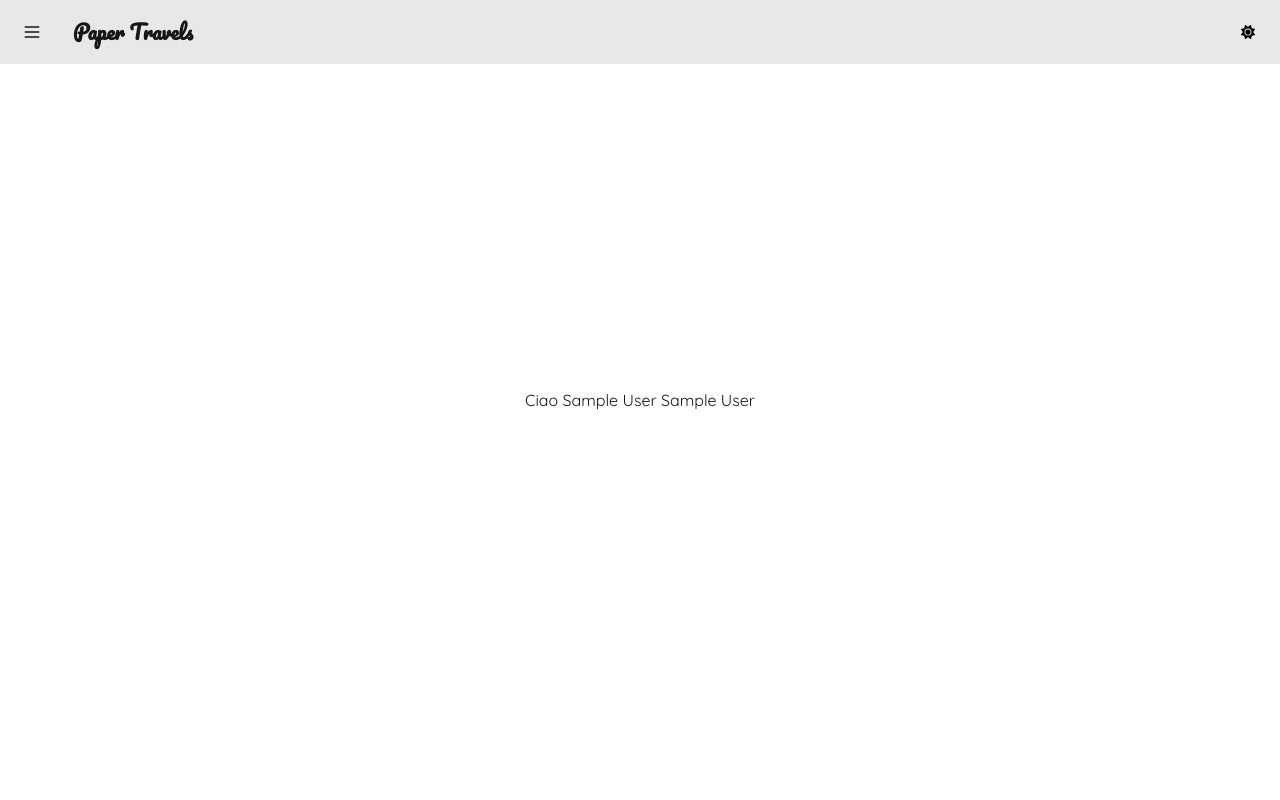
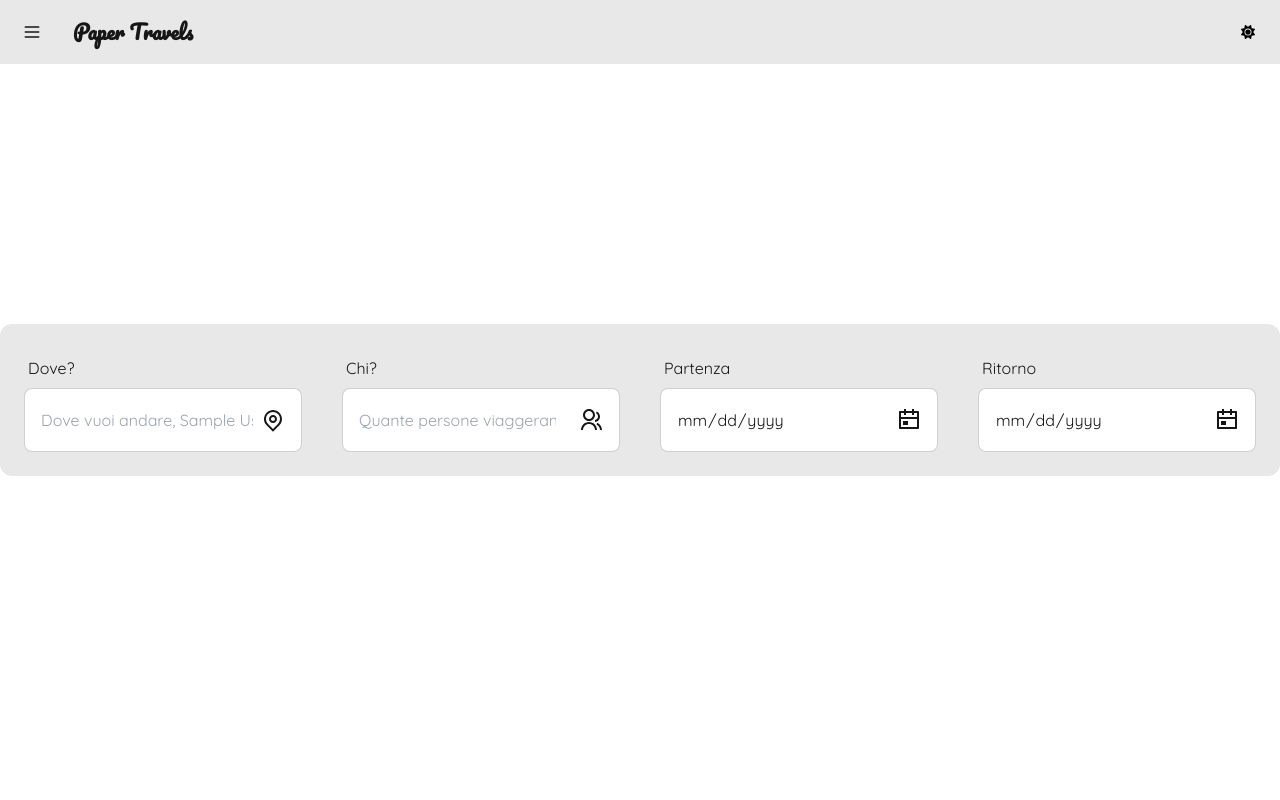
Before and after one commit to Reyunityone/Capolavoro, a PHP site: page /homepage.php in a window 1280 px wide. Run offline with PHP 8.4, Linux system fonts and the light colour scheme; the visitor is signed in with stand-in values (Sample User, id 1); some libraries are stand-ins or nearby versions.

Commit message:
boccoletti d'oro

```diff
--- a/homepage.css
+++ b/homepage.css
@@ -30,3 +30,7 @@ svg.trail path{
     stroke-linecap: round;
     stroke-linejoin: round;
 }
+
+input[type='date']::-webkit-calendar-picker-indicator {
+    background: transparent;
+}
--- a/homepage.php
+++ b/homepage.php
@@ -11,7 +11,7 @@
   <title>Document</title>
 </head>
 
-<body>
+<body class="transition-colors duration-200">
   <div class="navbar bg-base-200 fixed top-0 left-0">
     <div class="flex-none">
       <div class="dropdown">
@@ -37,7 +37,7 @@
     <div class="flex-none">
       <button class="btn btn-ghost" id="change-theme">
         <label for="change-theme" id="sun" class="hidden"><svg viewBox="0 0 384 512" height="1em"
-            xmlns="http://www.w3.org/2000/svg" class="moon">
+            xmlns="http://www.w3.org/2000/svg" class="moon stroke-white fill-white">
             <path
               d="M223.5 32C100 32 0 132.3 0 256S100 480 223.5 480c60.6 0 115.5-24.2 155.8-63.4c5-4.9 6.3-12.5 3.1-18.7s-10.1-9.7-17-8.5c-9.8 1.7-19.8 2.6-30.1 2.6c-96.9 0-175.5-78.8-175.5-176c0-65.8 36-123.1 89.3-153.3c6.1-3.5 9.2-10.5 7.7-17.3s-7.3-11.9-14.3-12.5c-6.3-.5-12.6-.8-19-.8z">
             </path>
@@ -51,13 +51,51 @@
       </button>
     </div>
   </div>
+  <div class="container flex items-center justify-center w-screen gap-10 bg-base-200 p-6 rounded-xl">
+    <div class="search-component w-1/4">
+      <div class="label">
+        <span class="bold">Dove?</span>
+      </div>
+      <label class="input input-bordered flex items-center gap-2 w-full h-16 cursor-text">
+        <?php
+        session_start();
+          echo "<input type='text' class='grow cursor-text' placeholder='Dove vuoi andare, ".$_SESSION["nome"]."?' required='' />";
+        ?>
+        <svg xmlns="http://www.w3.org/2000/svg" viewBox="0 0 24 24" width="24" height="24" fill="currentColor"><path d="M12 20.8995L16.9497 15.9497C19.6834 13.2161 19.6834 8.78392 16.9497 6.05025C14.2161 3.31658 9.78392 3.31658 7.05025 6.05025C4.31658 8.78392 4.31658 13.2161 7.05025 15.9497L12 20.8995ZM12 23.7279L5.63604 17.364C2.12132 13.8492 2.12132 8.15076 5.63604 4.63604C9.15076 1.12132 14.8492 1.12132 18.364 4.63604C21.8787 8.15076 21.8787 13.8492 18.364 17.364L12 23.7279ZM12 13C13.1046 13 14 12.1046 14 11C14 9.89543 13.1046 9 12 9C10.8954 9 10 9.89543 10 11C10 12.1046 10.8954 13 12 13ZM12 15C9.79086 15 8 13.2091 8 11C8 8.79086 9.79086 7 12 7C14.2091 7 16 8.79086 16 11C16 13.2091 14.2091 15 12 15Z"></path></svg>
+      </label>
+    </div>
+    <div class="search-component w-1/4">
+      <div class="label">
+        <span class="bold">Chi?</span>
+      </div>
+      <label class="input input-bordered flex items-center gap-2 w-full h-16 cursor-text">
+        <input type="number" min="1" class="grow cursor-text" placeholder="Quante persone viaggeranno?" required='' />
+        <svg xmlns="http://www.w3.org/2000/svg" viewBox="0 0 24 24" width="24" height="24" fill="currentColor"><path d="M2 22C2 17.5817 5.58172 14 10 14C14.4183 14 18 17.5817 18 22H16C16 18.6863 13.3137 16 10 16C6.68629 16 4 18.6863 4 22H2ZM10 13C6.685 13 4 10.315 4 7C4 3.685 6.685 1 10 1C13.315 1 16 3.685 16 7C16 10.315 13.315 13 10 13ZM10 11C12.21 11 14 9.21 14 7C14 4.79 12.21 3 10 3C7.79 3 6 4.79 6 7C6 9.21 7.79 11 10 11ZM18.2837 14.7028C21.0644 15.9561 23 18.752 23 22H21C21 19.564 19.5483 17.4671 17.4628 16.5271L18.2837 14.7028ZM17.5962 3.41321C19.5944 4.23703 21 6.20361 21 8.5C21 11.3702 18.8042 13.7252 16 13.9776V11.9646C17.6967 11.7222 19 10.264 19 8.5C19 7.11935 18.2016 5.92603 17.041 5.35635L17.5962 3.41321Z"></path></svg>
+        </svg>
+      </label>
+    </div>
+    <div class="search-component w-1/4">
+      <div class="label">
+        <span class="bold">Partenza</span>
+      </div>
+      <label class="input input-bordered flex items-center gap-2 w-full h-16 cursor-text">
+        <input type="date" class="grow cursor-text" placeholder="Quando vuoi partire?" onclick="this.showPicker?.()"/>
+        <svg xmlns="http://www.w3.org/2000/svg" viewBox="0 0 24 24" width="24" height="24" fill="currentColor"><path d="M9 1V3H15V1H17V3H21C21.5523 3 22 3.44772 22 4V20C22 20.5523 21.5523 21 21 21H3C2.44772 21 2 20.5523 2 20V4C2 3.44772 2.44772 3 3 3H7V1H9ZM20 11H4V19H20V11ZM11 13V17H6V13H11ZM7 5H4V9H20V5H17V7H15V5H9V7H7V5Z"></path></svg>
+      </label>
+    </div>
+    <div class="search-component w-1/4">
+      <div class="label">
+        <span class="bold">Ritorno</span>
+      </div>
+      <label class="input input-bordered flex items-center gap-2 w-full h-16 cursor-text">
+        <input type="date" class="grow cursor-text" placeholder="Quando tornerai?" onclick="this.showPicker?.()"/>
+        <svg xmlns="http://www.w3.org/2000/svg" viewBox="0 0 24 24" width="24" height="24" fill="currentColor"><path d="M9 1V3H15V1H17V3H21C21.5523 3 22 3.44772 22 4V20C22 20.5523 21.5523 21 21 21H3C2.44772 21 2 20.5523 2 20V4C2 3.44772 2.44772 3 3 3H7V1H9ZM20 11H4V19H20V11ZM11 13V17H6V13H11ZM7 5H4V9H20V5H17V7H15V5H9V7H7V5Z"></path></svg>
+      </label>
+    </div>
+  </div>
   <svg class="trail" viewBox="0 0 400 400">
     <path d="M 100 100 L 200 200 L 300 100" />
   </svg>
-  <?php
-  session_start();
-  echo "Ciao " . $_SESSION["nome"] . " " . $_SESSION["cognome"];
-  ?>
   <script src="trail.js"></script>
   <script>
     document.getElementById("change-theme").addEventListener('click', () => {
```
Also changed, not shown: search_viaggi.php (added).
